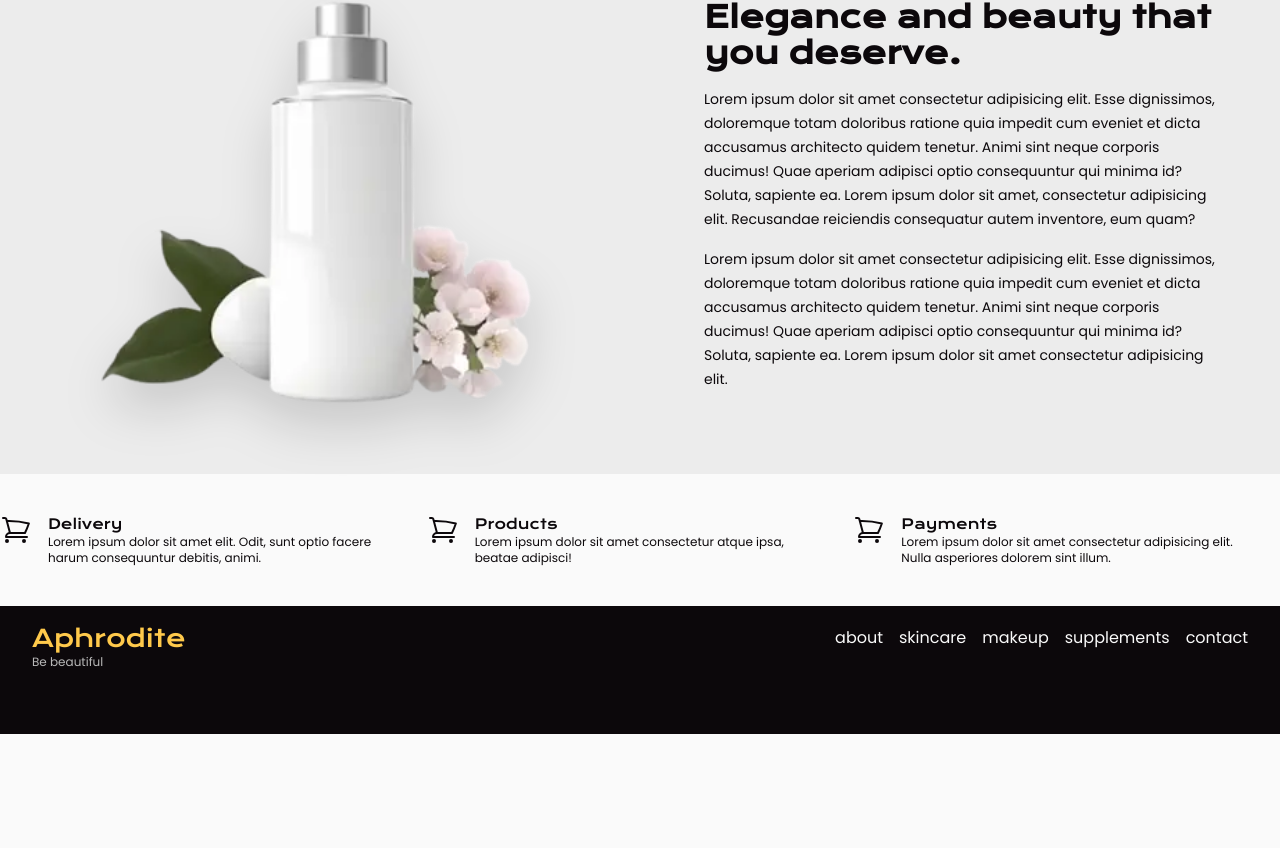
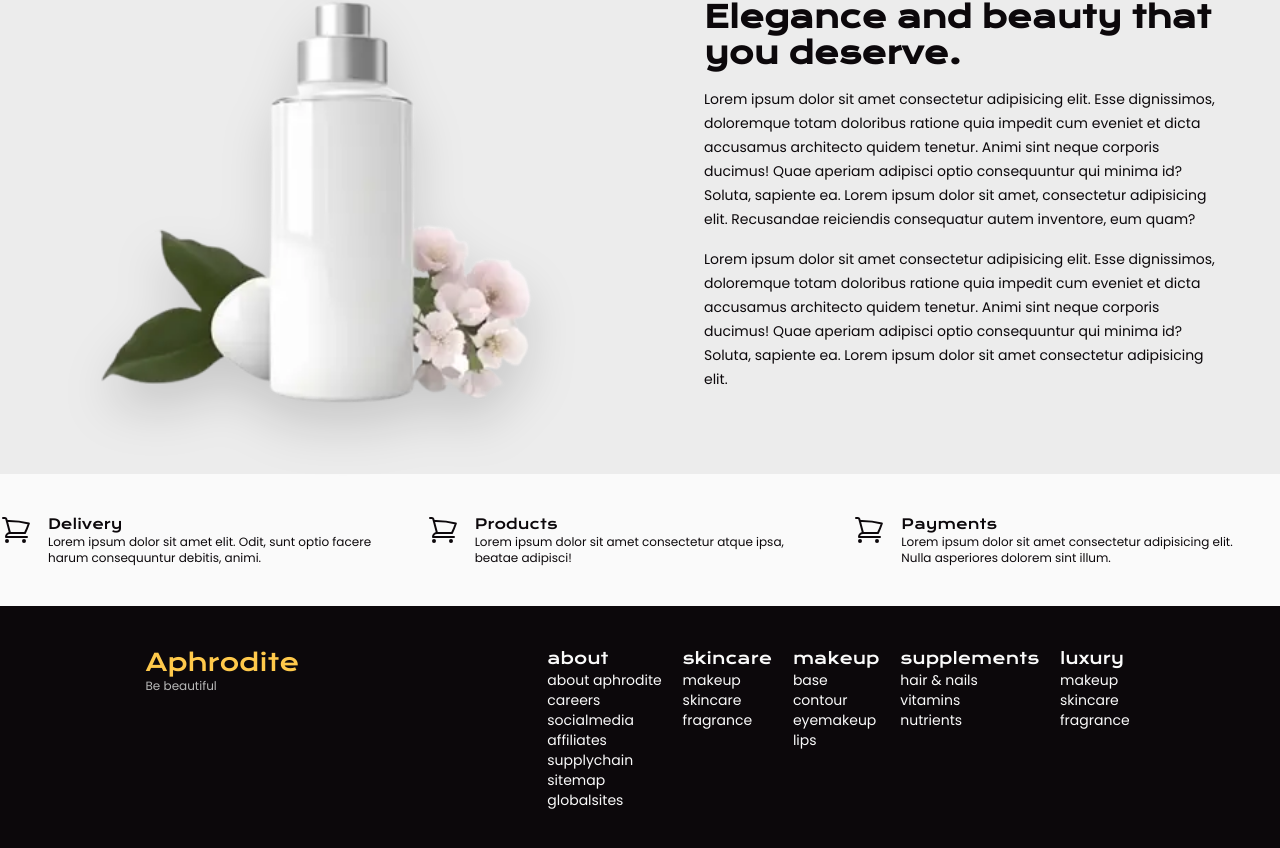
Before and after one commit to Jefferson-Evangelista/ecommerce-fe, a React (Vite) app: page / in a window 1280 px wide. Shown: the part 1577-2425 px from the top of the page. Before the commit the page ends 2311 px from the top, so only its background shows below. Built offline with nearby package versions, Linux system fonts and the light colour scheme.

Commit message:
footer update

```diff
--- a/src/components/Footer/Footer.jsx
+++ b/src/components/Footer/Footer.jsx
@@ -1,23 +1,93 @@
 import React from "react";
 
 const Footer = () => {
-  const links = ["about", "skincare", "makeup", "supplements", "contact"];
+  const aboutLinks = [
+    "about",
+    "about aphrodite",
+    "careers",
+    "socialmedia",
+    "affiliates",
+    "supplychain",
+    "sitemap",
+    "globalsites",
+  ];
+  const skincareLinks = ["skincare", "makeup", "skincare", "fragrance"];
+  const makeupLinks = ["makeup", "base", "contour", "eyemakeup", "lips"];
+  const supplementLinks = [
+    "supplements",
+    "hair & nails",
+    "vitamins",
+    "nutrients",
+  ];
+  const luxuryLinks = ["luxury", "makeup", "skincare", "fragrance"];
+
   return (
-    <footer className="h-32 bg-dark px-8 py-4 text-light">
-      <div className="flex justify-between">
+    <footer className="bg-dark px-8 py-10 text-light">
+      <div className="flex justify-around">
+        <div>
           <a className="font-krona text-2xl text-yellow " href="">
             Aphrodite
           </a>
-        <div className="flex items-center">
-          {links.map((link, index) => (
-            <a className="ml-4" href="/" key={index}>
+          <p className="text-xs text-darkGrey">Be beautiful</p>
+        </div>
+        <div className="flex w-1/2 justify-evenly">
+          <div>
+            {aboutLinks.map((link, index) => (
+              <a
+                className={`${index === 0 ? "text-md font-krona" : "text-sm font-normal hover:text-yellow"} ml-4 flex flex-col`}
+                href="/"
+                key={index}
+              >
+                {link}
+              </a>
+            ))}
+          </div>
+          <div>
+            {skincareLinks.map((link, index) => (
+              <a
+                className={`${index === 0 ? "text-md font-krona" : "text-sm font-normal hover:text-yellow"} ml-4 flex flex-col`}
+                href="/"
+                key={index}
+              >
+                {link}
+              </a>
+            ))}
+          </div>
+          <div>
+            {makeupLinks.map((link, index) => (
+              <a
+                className={`${index === 0 ? "text-md font-krona" : "text-sm font-normal hover:text-yellow"} ml-4 flex flex-col`}
+                href="/"
+                key={index}
+              >
+                {link}
+              </a>
+            ))}
+          </div>
+          <div>
+            {supplementLinks.map((link, index) => (
+              <a
+                className={`${index === 0 ? "text-md font-krona" : "text-sm font-normal hover:text-yellow"} ml-4 flex flex-col`}
+                href="/"
+                key={index}
+              >
+                {link}
+              </a>
+            ))}
+          </div>
+          <div>
+            {luxuryLinks.map((link, index) => (
+              <a
+                className={`${index === 0 ? "text-md font-krona" : "text-sm font-normal hover:text-yellow"} ml-4 flex flex-col`}
+                href="/"
+                key={index}
+              >
                 {link}
               </a>
             ))}
           </div>
         </div>
-
-      <p className="text-xs text-darkGrey">Be beautiful</p>
+      </div>
     </footer>
   );
 };
```
Lines whose indentation alone changed are shown as unchanged.
